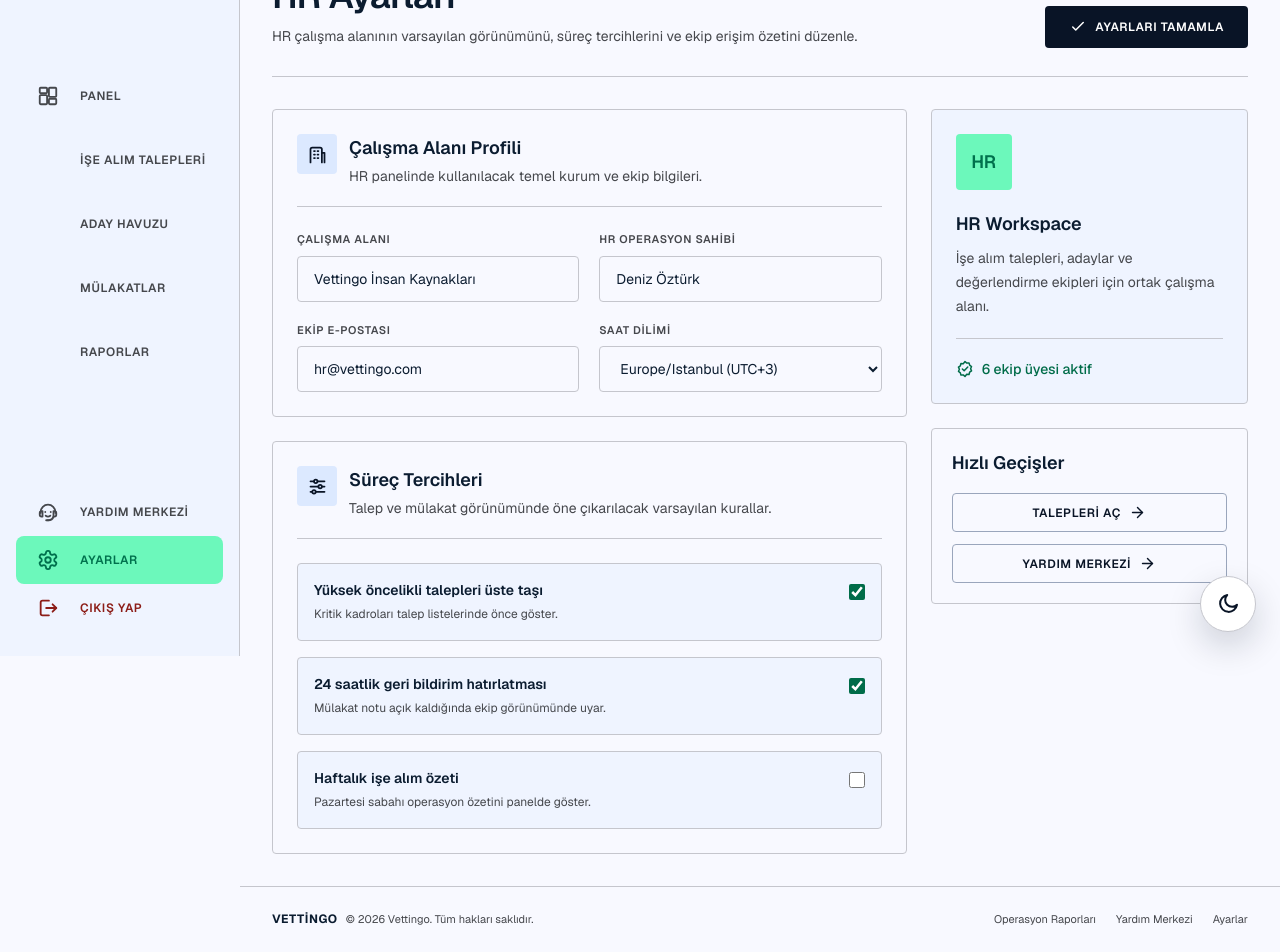
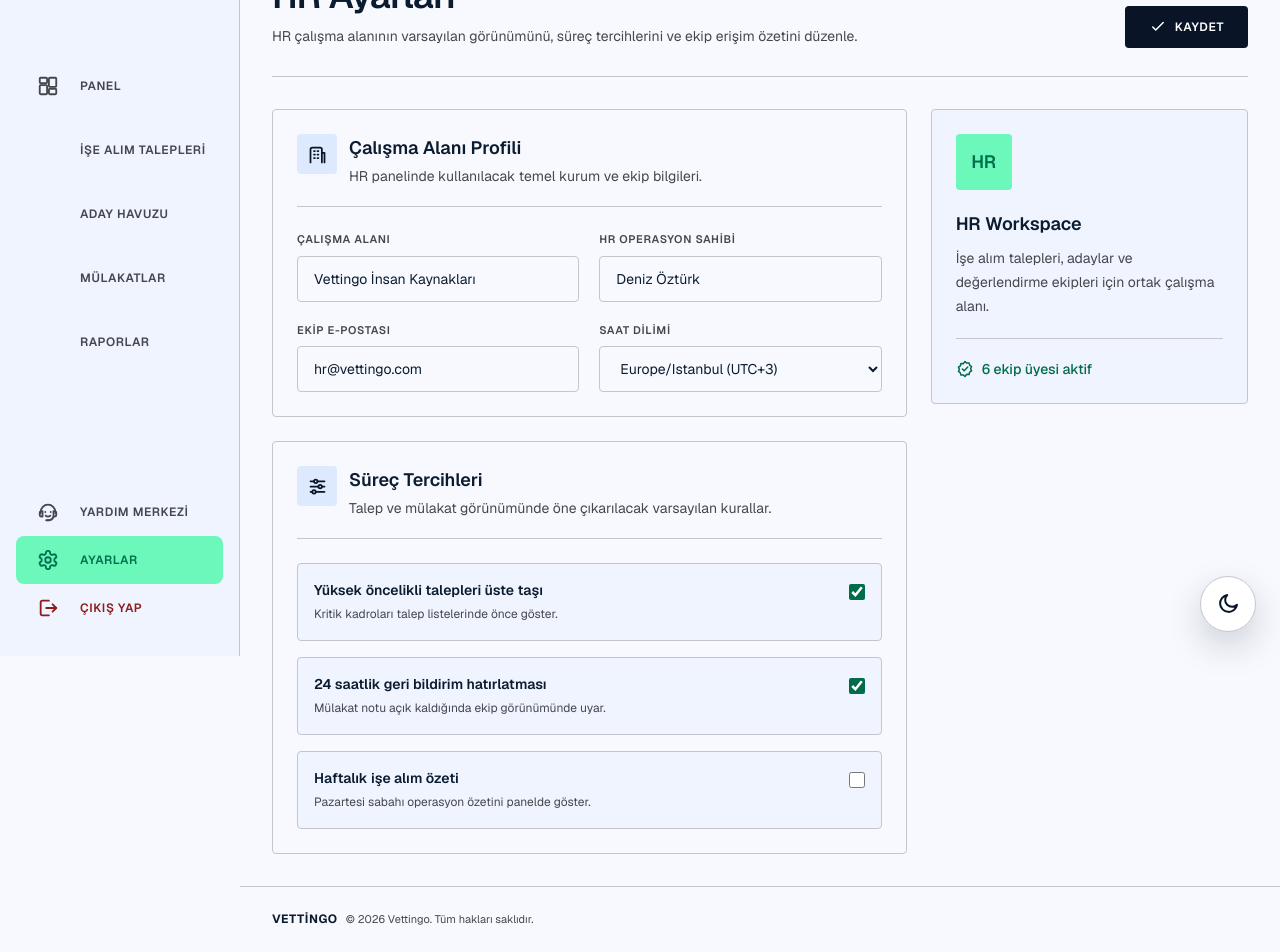
Before and after one commit to emreucbudak/Vettingo-Frontend, a Next.js app: page /hr/settings in a window 1280 px wide. Shown: the part 144-1096 px from the top of the page. Built offline with nearby package versions, Linux system fonts and the light colour scheme.

Commit message:
Clean up HR navigation and settings

```diff
--- a/src/layers/pages/hr-dashboard/ui/hr-support-pages.tsx
+++ b/src/layers/pages/hr-dashboard/ui/hr-support-pages.tsx
@@ -48,7 +48,7 @@
       <HrPageHeader
         action={
           <HrPrimaryLink href={ROUTES.hr} icon="check">
-            Ayarları Tamamla
+            Kaydet
           </HrPrimaryLink>
         }
         description="HR çalışma alanının varsayılan görünümünü, süreç tercihlerini ve ekip erişim özetini düzenle."
@@ -172,14 +172,6 @@
               </p>
             </div>
           </section>
-
-          <section className="rounded border border-[#c5c6cd] bg-[#f8f9ff] p-5">
-            <h2 className="text-lg font-semibold text-[#0b1c30]">Hızlı Geçişler</h2>
-            <div className="mt-4 flex flex-col gap-3">
-              <HrSecondaryLink href={ROUTES.hrRequisitions}>Talepleri Aç</HrSecondaryLink>
-              <HrSecondaryLink href={ROUTES.hrHelpCenter}>Yardım Merkezi</HrSecondaryLink>
-            </div>
-          </section>
         </aside>
       </div>
     </main>
--- a/src/layers/widgets/hr/shell/ui/hr-shell.tsx
+++ b/src/layers/widgets/hr/shell/ui/hr-shell.tsx
@@ -5,7 +5,6 @@
 import { usePathname } from "next/navigation";
 import {
   hrNavigationItems,
-  hrProfile,
   hrUtilityItems,
 } from "@/entities/hr-dashboard";
 import { DashboardShell } from "@/shared/ui/dashboard-shell";
@@ -22,16 +21,13 @@
 function HrMobileNavigation({ pathname }: { pathname: string }) {
   return (
     <div className="border-b border-[#c5c6cd] bg-[#eff4ff] md:hidden">
-      <div className="flex items-center justify-between px-4 py-3">
+      <div className="flex items-center px-4 py-3">
         <div>
           <p className="text-[10px] font-semibold uppercase tracking-[0.08em] text-[#006c49]">
             İnsan Kaynakları
           </p>
           <p className="mt-0.5 text-lg font-semibold text-[#0b1c30]">Vettingo</p>
         </div>
-        <span className="rounded-full border border-[#34d399] bg-[#dcfce7] px-3 py-1 text-[10px] font-semibold uppercase tracking-[0.05em] text-[#006c49]">
-          HR Workspace
-        </span>
       </div>
       <nav
         aria-label="Mobil insan kaynakları navigasyonu"
@@ -70,25 +66,6 @@
         </span>
         <span>© 2026 Vettingo. Tüm hakları saklıdır.</span>
       </div>
-      <nav aria-label="HR alt navigasyonu">
-        <ul className="flex flex-wrap gap-x-5 gap-y-2">
-          <li>
-            <Link className="hover:text-[#091426] hover:underline" href="/hr/reports">
-              Operasyon Raporları
-            </Link>
-          </li>
-          <li>
-            <Link className="hover:text-[#091426] hover:underline" href="/hr/help-center">
-              Yardım Merkezi
-            </Link>
-          </li>
-          <li>
-            <Link className="hover:text-[#091426] hover:underline" href="/hr/settings">
-              Ayarlar
-            </Link>
-          </li>
-        </ul>
-      </nav>
     </footer>
   );
 }
@@ -113,14 +90,9 @@
 
   return (
     <DashboardShell
-      beforeTopBarActions={
-        <span className="hidden rounded-full border border-[#34d399] bg-[#dcfce7] px-3 py-1 text-[10px] font-semibold uppercase tracking-[0.05em] text-[#006c49] sm:inline-flex">
-          HR Workspace
-        </span>
-      }
       navigationItems={navigationItems}
-      sidebarSubtitle={hrProfile.subtitle}
-      sidebarTitle={hrProfile.title}
+      sidebarSubtitle=""
+      sidebarTitle="Vettingo"
       utilityItems={utilityItems}
     >
       <HrMobileNavigation pathname={pathname} />
```
